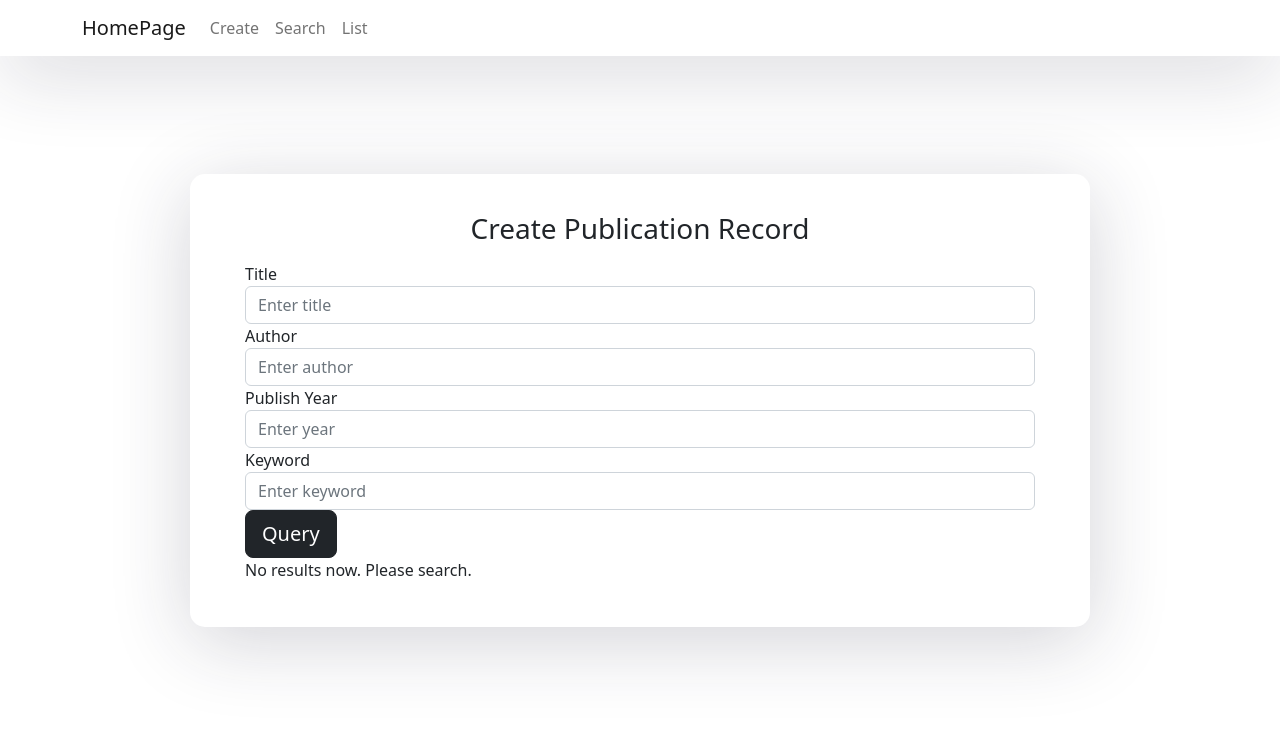
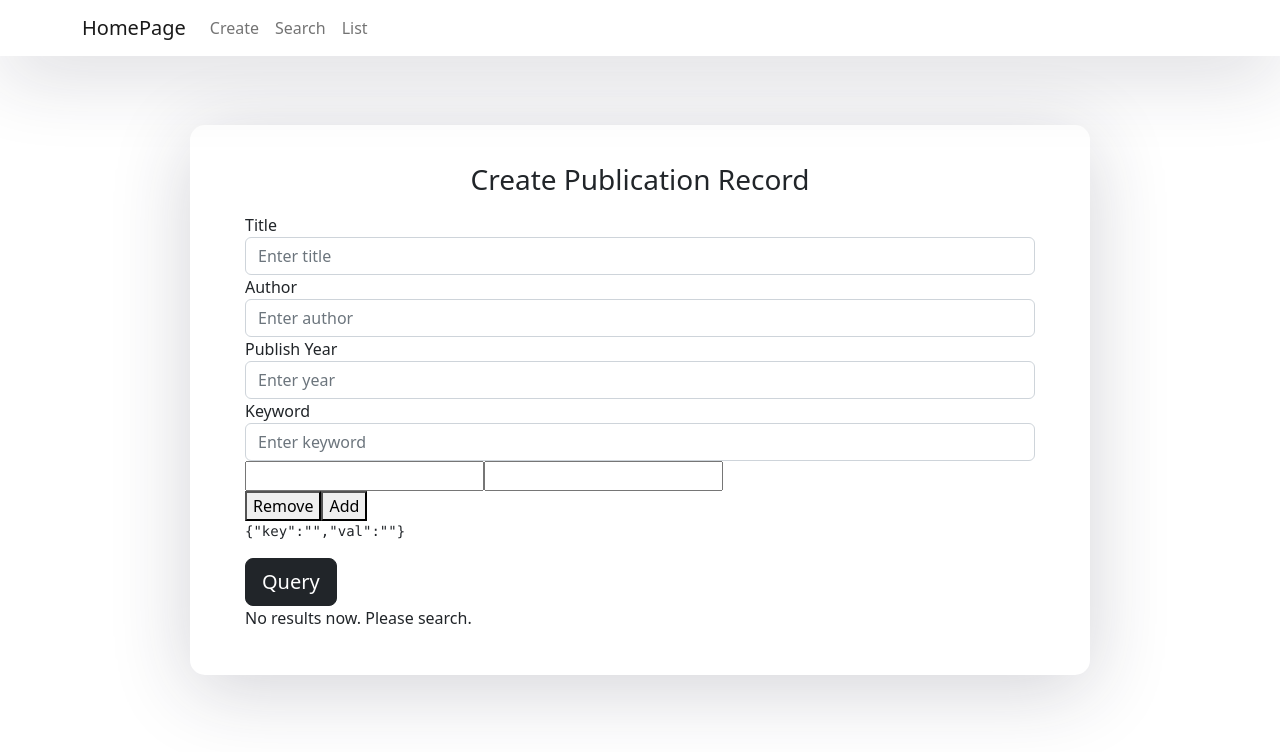
Before and after one commit to zhou98ch/lab_frontend, a React (Create React App) app: page /search in a window 1280 px wide. Shown: the top 752 px of the page. Built offline with nearby package versions, Linux system fonts and the light colour scheme.

Commit message:
add json to SEARCH

```diff
--- a/src/components/search.component.js
+++ b/src/components/search.component.js
@@ -22,12 +22,13 @@ class TrData extends React.Component{
     initialState ={
         data:'xxx'
       };
-    downloadHandler=()=>{
+    downloadHandler=(objectId)=>{
           // let formData = new FormData;
           // formData.append('objectId','1111.txt');
           // formData.append('path','test');
           let fileData = {'objectId':''};
-          fileData.objectId = '9698c513-2ce8-4a14-8b9f-8941ded9f352.txt';
+          //fileData.objectId = '9698c513-2ce8-4a14-8b9f-8941ded9f352.txt';
+          fileData.objectId = objectId;
 
           const config = {
             headers: {
@@ -92,7 +93,7 @@ class TrData extends React.Component{
                   <td>{entry.name}</td>
                   <td>{entry.date}</td>
                   <td>{entry.type}</td>
-                  <td><button onClick = {this.downloadHandler}>Download</button></td>
+                  <td><button onClick = {this.downloadHandler(entry.objectId)}>Download</button></td>
                   <td><button onClick = {this.deleteHandler(entry.objectId)}>Delete</button></td>
                 </tr>
             )
@@ -112,7 +113,9 @@ export default class SignUp extends Component {
           keyword:'',
           URLinfos:'',
           entrys:[],
-          isLoaded:false
+          isLoaded:false,
+
+          addInfos:[{ key: '', val:'' },]
         }
         this.query = this.query.bind(this)
         var urldocs = '';
@@ -141,7 +144,7 @@ export default class SignUp extends Component {
         //     data: 'xyz' //需要传递的参数
 
         //     });
-        let searchInfo = {authorname:'',title:'',date:''};
+        let searchInfo = {authorname:'',title:'',date:'',addData:''};
         // let searchAuthor = '';
         // let searchtitle = ''
         let formData = new FormData();
@@ -157,6 +160,11 @@ export default class SignUp extends Component {
             searchInfo.date =this.state.date;
             //formData.append('authodatername',this.state.date);
         }
+        if (this.state.addInfos[0].key !== '') {
+            searchInfo.addData =this.state.addInfos;
+            //formData.append('authodatername',this.state.date);
+        }
+
         // if (this.state.keyword !== '') {
         //     searchInfo.keyword =this.state.keyword;
         // }
@@ -195,7 +203,7 @@ export default class SignUp extends Component {
         // });
 
         ////////send real request//////////////////////////////////
-        axios.get('http://localhost:8080/user/search/science', {params:searchInfo}, config)
+        axios.get('http://localhost:8080/user/search/'+this.state.keyword, {params:searchInfo}, config)
             .then(function (response) {
                 if(response.data!=null){
                     this.setState({
@@ -235,9 +243,48 @@ export default class SignUp extends Component {
             keyword: e.target.value
         })
     }
+    addInfos_change=(e,index)=>{
+        const { name, value } = e.target;
+        const list = [...this.state.addInfos];
+        list[index][name] = value;
+        this.setState({
+            addInfos:list
+        });
+    }
 
+    increaseLine = () =>{
+        this.setState({
+            addInfos:[...this.state.addInfos, { key:'', val:''}]
+        });
+    }
+
+    handleAddClick = (e) => {
+        e.preventDefault();
+        // let list = [...this.state.addInfos];
+        // let m = list.push({ key:'', val:''});
+        // let m =[...this.state.addInfos, { key:'', val:''}];
+        // let n = m.length;
+
+        // // this.setState({
+        // //     addInfos:list
+        // // });
+
+        // let x=this.state.addInfos.length;
+        // let y =1;
+        this.increaseLine();
+
+    };
+
+    handleRemoveClick = (e,index) => {
+
+        const list = [...this.state.addInfos];
+        list.splice(index, 1);
+        this.setState({
+            addInfos:list
+        });
+    };
     render() {
-        const {title,author,date,keyword} = this.state;
+        const {title,author,date,keyword,addInfos} = this.state;
         //if(false){
         if(!this.state.isLoaded){
               return (
@@ -265,6 +312,34 @@ export default class SignUp extends Component {
                     <label>Keyword</label>
                     <input type="text" value={keyword} onChange={this.keyword_change} className="form-control" placeholder="Enter keyword"/>
                 </div>
+
+                {addInfos.map((x, i) => {
+             return (
+                <div className="additional-box">
+                    <input
+                    type = "text"
+                    name = "key"
+                    value = {x.key}
+                    onChange={e =>this.addInfos_change(e,i)}
+                    />
+
+                    <input
+                    type = "text"
+                    name = "val"
+                    value = {x.val}
+                    onChange={e =>this.addInfos_change(e,i)}
+                    />
+                    <div>
+                    <button onClick={() => this.handleRemoveClick(i)}>Remove</button>
+                    <button onClick={this.handleAddClick}>Add</button>
+                    </div>
+                    <pre>
+                        {JSON.stringify(addInfos[i])}
+                    </pre>
+
+                </div>
+                );
+            })}
 
 
 
@@ -303,13 +378,41 @@ export default class SignUp extends Component {
                     <input type="text" value={keyword} onChange={this.keyword_change} className="form-control" placeholder="Enter keyword"/>
                 </div>
 
+                {addInfos.map((x, i) => {
+             return (
+                <div className="additional-box">
+                    <input
+                    type = "text"
+                    name = "key"
+                    value = {x.key}
+                    onChange={e =>this.addInfos_change(e,i)}
+                    />
 
+                    <input
+                    type = "text"
+                    name = "val"
+                    value = {x.val}
+                    onChange={e =>this.addInfos_change(e,i)}
+                    />
+                    <div>
+                    <button onClick={() => this.handleRemoveClick(i)}>Remove</button>
+                    <button onClick={this.handleAddClick}>Add</button>
+                    </div>
+                    <pre>
+                        {JSON.stringify(addInfos[i])}
+                    </pre>
+
+                </div>
+                );
+            })}
 
                 <button type="submit" onClick={this.query} className="btn btn-dark btn-lg btn-block">
                                 Query
                 </button>
 
             </form>
+
+
 
             <table className="table table-bordered">
                 <thead>
```
